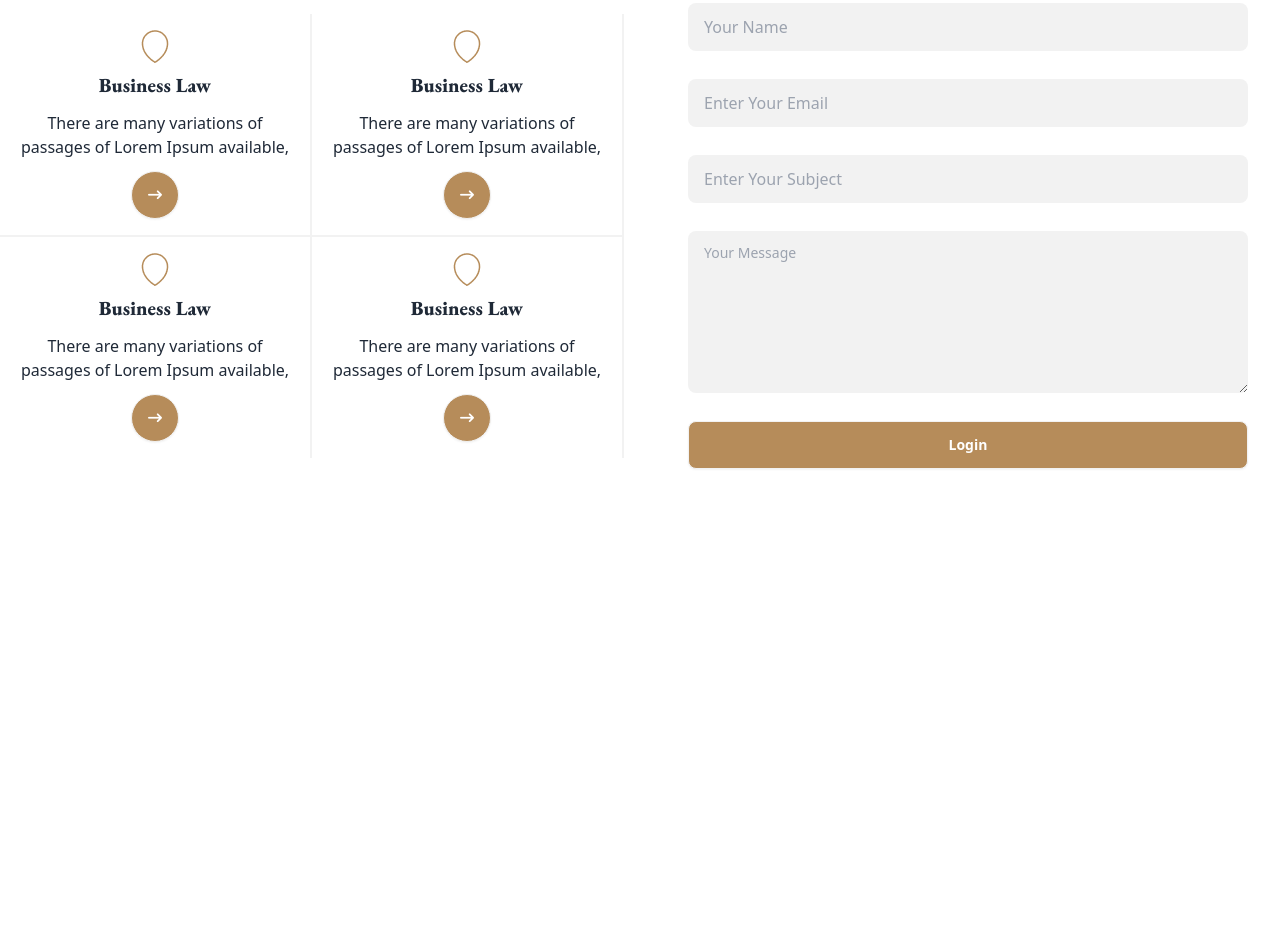
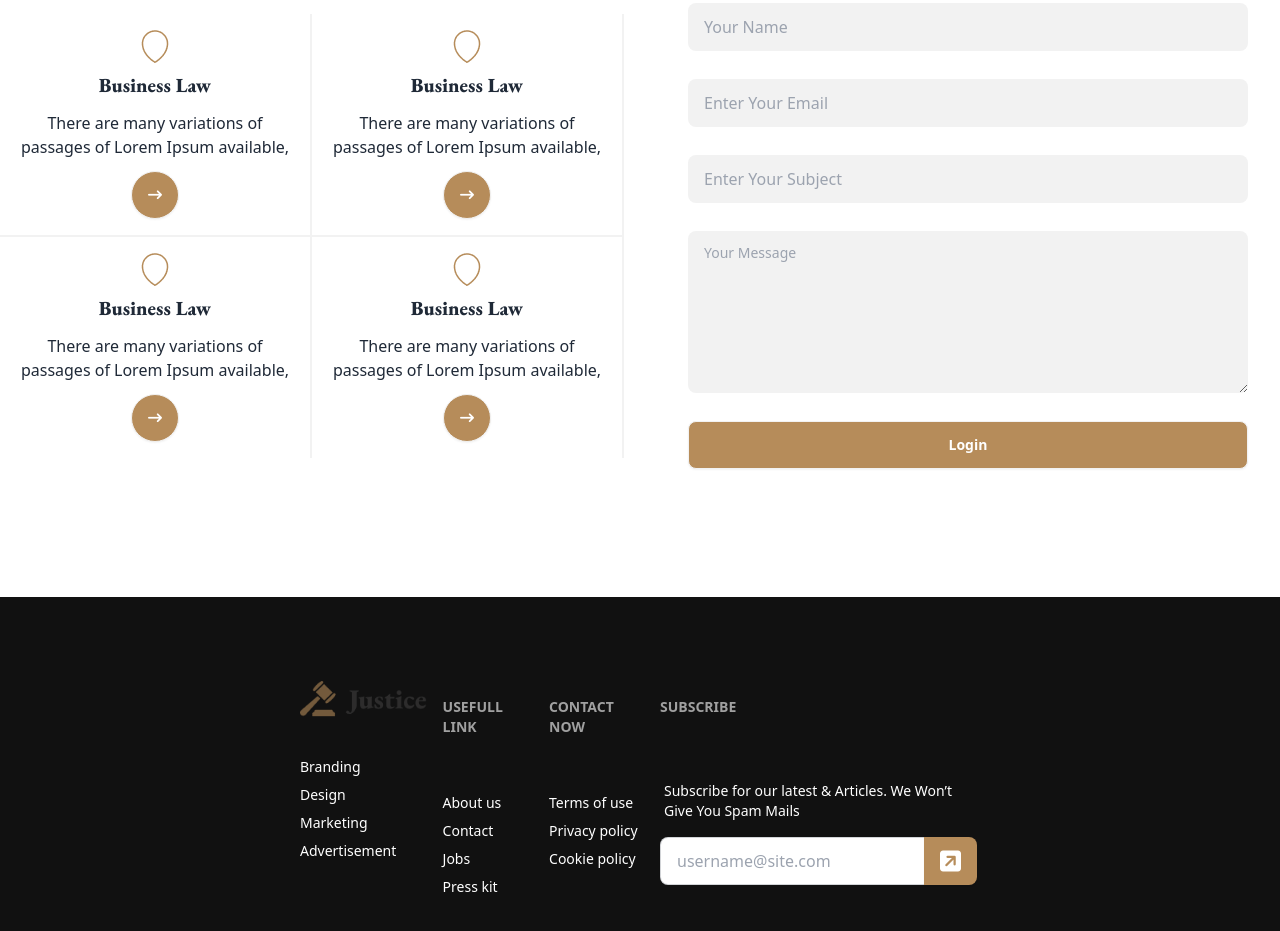
Before and after one commit to Naimul02/legal-solutions, a plain HTML site: page index.html in a window 1280 px wide. Shown: the part 3523-4454 px from the top of the page. Before the commit the page ends 4120 px from the top, so only its background shows below. Drawn offline with nearby package versions, Linux system fonts and the light colour scheme.

Commit message:
finished the project

```diff
--- a/index.html
+++ b/index.html
@@ -690,6 +690,53 @@
         </div>
       </section>
     </main>
-    <footer></footer>
+    <footer
+      class="footer p-10 bg-[#111] text-white text-base-content px-6 lg:px-[300px] py-10 lg:py-[100px]"
+    >
+      <nav>
+        <header class="footer-title pb-6 lg:-mt-4">
+          <img src="images/logo2.png" alt="" />
+        </header>
+        <a class="link link-hover">Branding</a>
+        <a class="link link-hover">Design</a>
+        <a class="link link-hover">Marketing</a>
+        <a class="link link-hover">Advertisement</a>
+      </nav>
+      <nav>
+        <header class="footer-title pb-10">Usefull Link</header>
+        <a class="link link-hover">About us</a>
+        <a class="link link-hover">Contact</a>
+        <a class="link link-hover">Jobs</a>
+        <a class="link link-hover">Press kit</a>
+      </nav>
+      <nav>
+        <header class="footer-title pb-10">Contact Now</header>
+        <a class="link link-hover">Terms of use</a>
+        <a class="link link-hover">Privacy policy</a>
+        <a class="link link-hover">Cookie policy</a>
+      </nav>
+      <form>
+        <header class="footer-title pb-10">Subscribe</header>
+        <fieldset class="form-control w-80">
+          <label class="label pb-4">
+            Subscribe for our latest & Articles. We Won’t Give You Spam Mails
+          </label>
+          <div class="join">
+            <input
+              type="text"
+              placeholder="username@site.com"
+              class="input input-bordered join-item"
+            />
+            <button
+              class="btn bg-btn-color join-item border-none text-white hover:text-black"
+            >
+              <i
+                class="fa-solid fa-square-arrow-up-right text-2xl text-white hover:text-black"
+              ></i>
+            </button>
+          </div>
+        </fieldset>
+      </form>
+    </footer>
   </body>
 </html>
```
